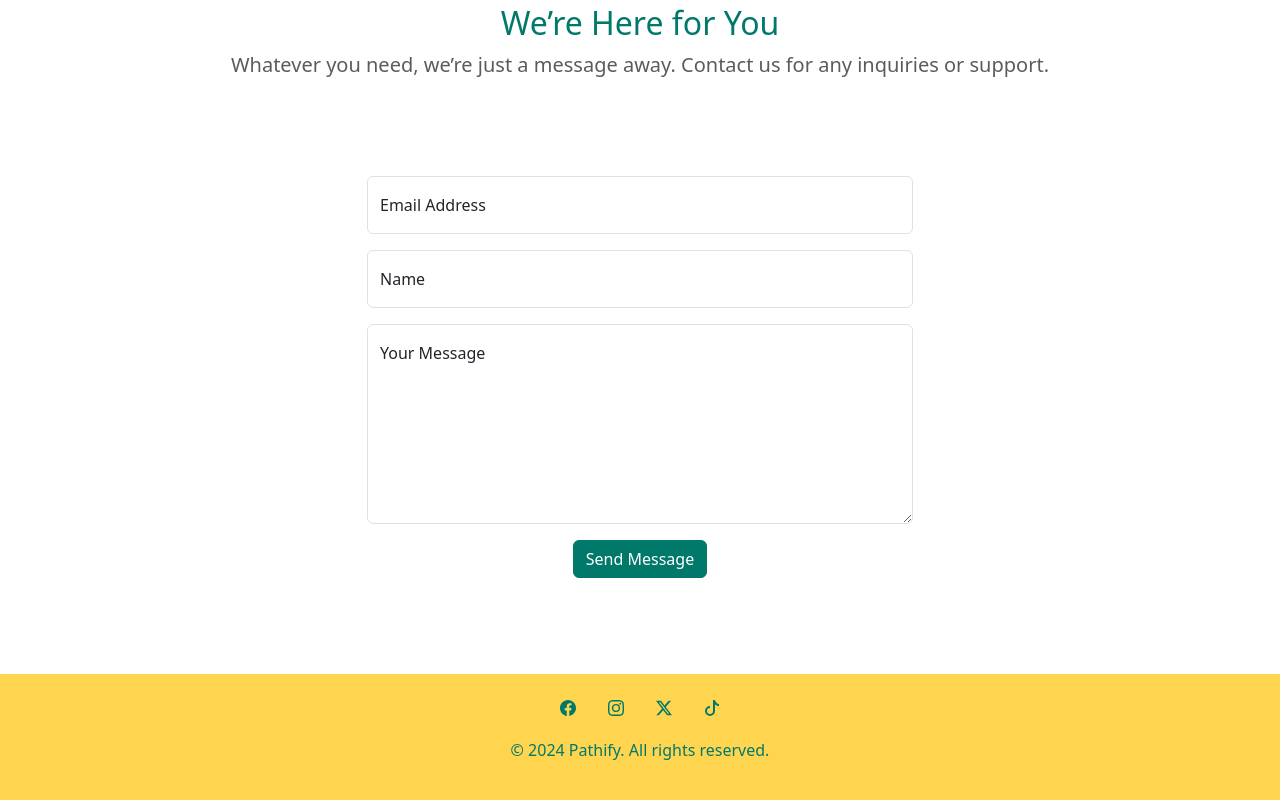
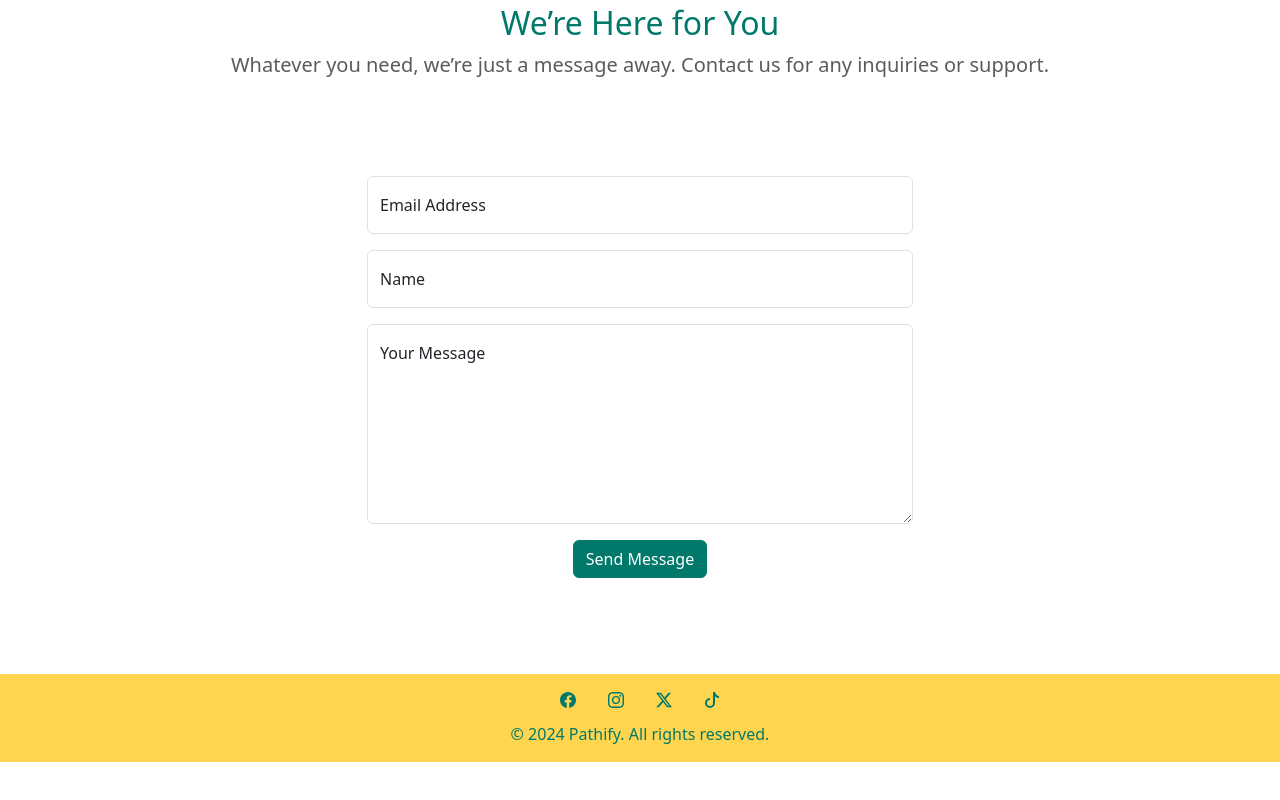
Before and after one commit to pkasprzak9/trip-app, a React (Create React App) app: page / in a window 1280 px wide. Shown: the part 3105-3905 px from the top of the page. After the commit the page ends 3867 px from the top, so only its background shows below. Built offline with nearby package versions, Linux system fonts and the light colour scheme.

Commit message:
Adjust Footer margins

```diff
--- a/src/components/StartPage/Footer.jsx
+++ b/src/components/StartPage/Footer.jsx
@@ -4,10 +4,10 @@ import { Facebook, Instagram, TwitterX, Tiktok } from "react-bootstrap-icons";
 
 export default function Footer() {
   return (
-    <footer className="bg-secondary py-4">
+    <footer className="bg-secondary">
       <Container fluid="md">
         <Row className="justify-content-center align-items-center">
-          <Col xs="10" lg="6" className="text-center">
+          <Col xs="10" lg="6" className="text-center mt-3">
             <a href="" className="icon-link text-primary" aria-label="Facebook">
               <Facebook className="mx-3"></Facebook>
             </a>
@@ -23,7 +23,7 @@ export default function Footer() {
           </Col>
         </Row>
         <Row className="justify-content-center align-items-center">
-          <Col xs="10" lg="6" className="text-center mt-3 text-primary">
+          <Col xs="10" lg="6" className="text-center mt-2 text-primary">
             <p>&copy; {new Date().getFullYear()} Pathify. All rights reserved.</p>
           </Col>
         </Row>
```
